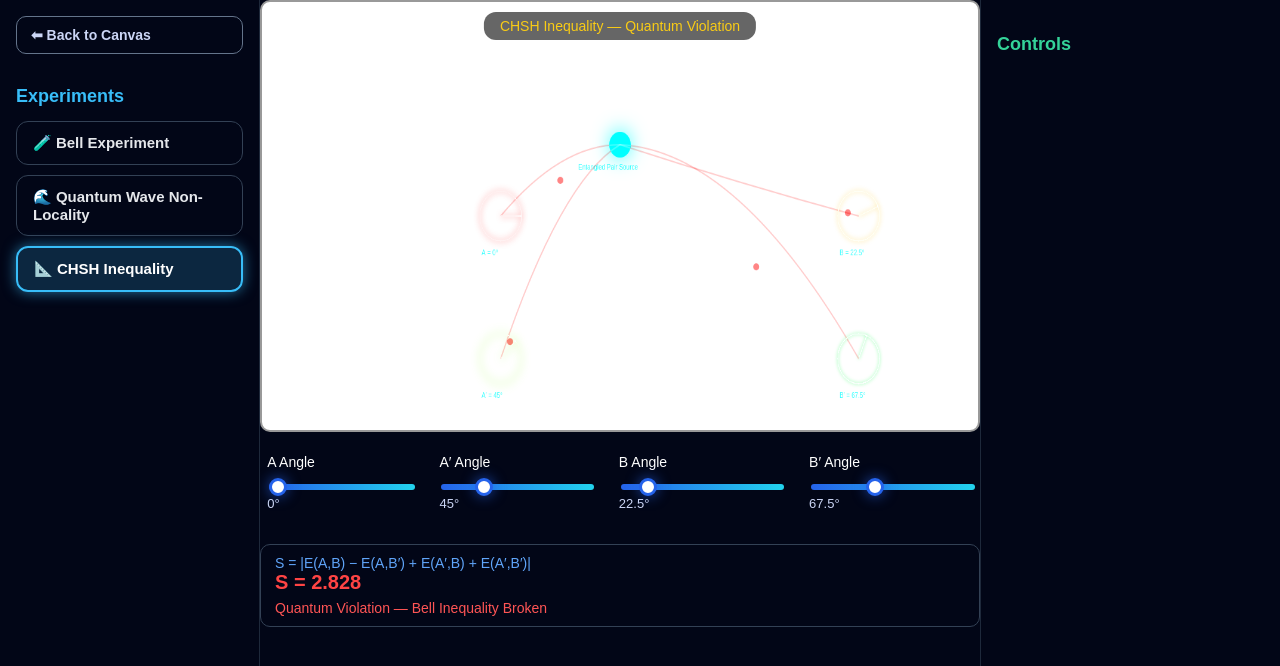
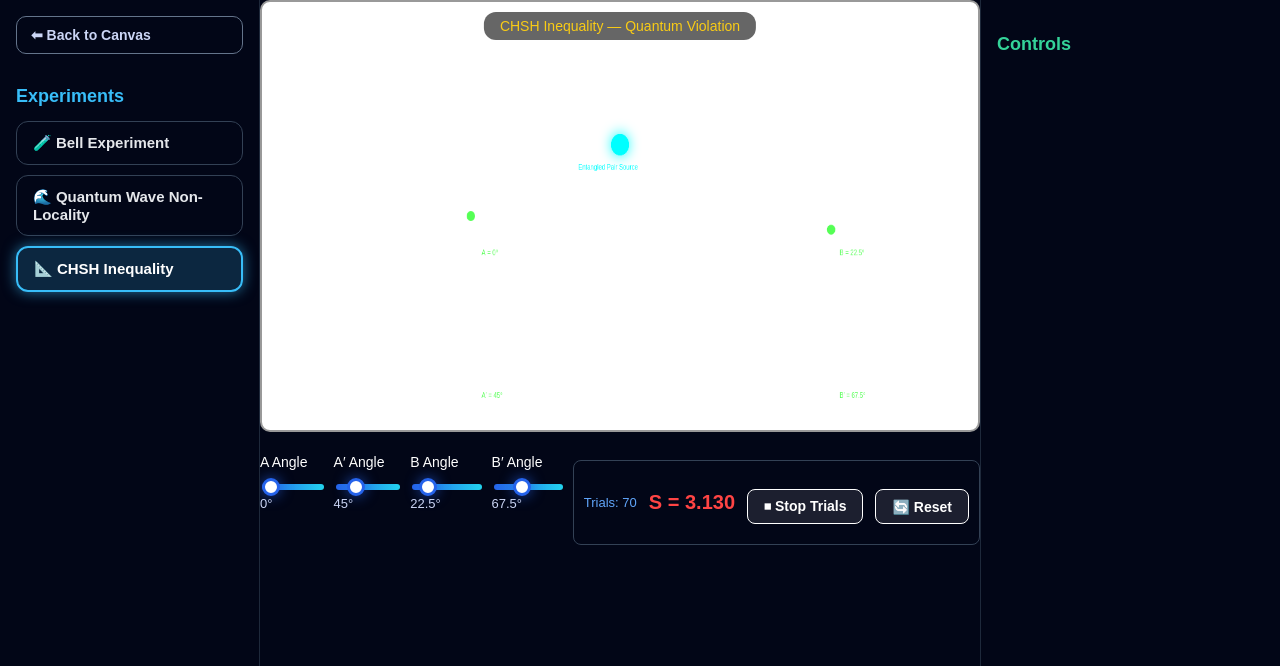
Before and after one commit to Assam157/RadiationLab, a React (Create React App) app: page /quantum in a window 1280 px wide. Both pictures are taken after a click on the button "📐 CHSH Inequality". Shown: the top 666 px of the page. Built offline with nearby package versions, Linux system fonts and the light colour scheme.

Commit message:
Add files via upload

```diff
--- a/src/components/CHSHinequlity.jsx
+++ b/src/components/CHSHinequlity.jsx
@@ -4,12 +4,14 @@ import "./QuantumLab.css";
 /* ================= CONSTANTS ================= */
 const W = 1200;
 const H = 600;
+const TRIAL_RATE = 25;
 
 /* ================= COMPONENT ================= */
 export default function CHSHInequalityLab() {
   const canvasRef = useRef(null);
   const animationRef = useRef(null);
-  const [phase, setPhase] = useState(0);
+  const trialIntervalRef = useRef(null);
+  const phaseRef = useRef(0);
 
   /* ================= ANGLES ================= */
   const [A, setA] = useState(0);
@@ -17,27 +19,69 @@ export default function CHSHInequalityLab() {
   const [B, setB] = useState(22.5);
   const [Bp, setBp] = useState(67.5);
 
+  /* ================= CONTROL ================= */
+  const [running, setRunning] = useState(true);
+  const [showLines, setShowLines] = useState(false);
+  const [flash, setFlash] = useState(null);
+
+  /* ================= TRIAL DATA ================= */
+  const trialsRef = useRef({
+    AB: [],
+    ABp: [],
+    ApB: [],
+    ApBp: [],
+    count: 0,
+  });
+
   /* ================= CORRELATION ================= */
-  const E = (a, b) =>
-    -Math.cos((2 * (a - b) * Math.PI) / 180);
+
+  const E = (arr) =>
+    arr.length === 0 ? 0 : arr.reduce((s, v) => s + v, 0) / arr.length;
 
   const S = Math.abs(
-    E(A, B) -
-      E(A, Bp) +
-      E(Ap, B) +
-      E(Ap, Bp)
+    E(trialsRef.current.AB) -
+      E(trialsRef.current.ABp) +
+      E(trialsRef.current.ApB) +
+      E(trialsRef.current.ApBp)
   );
 
-  /* ================= ANIMATION ================= */
+  /* ================= TRIAL LOOP ================= */
   useEffect(() => {
-    animationRef.current = requestAnimationFrame(step);
+    if (running) {
+      trialIntervalRef.current = setInterval(runTrial, 1000 / TRIAL_RATE);
+    } else {
+      clearInterval(trialIntervalRef.current);
+      setShowLines(true);
+    }
+    return () => clearInterval(trialIntervalRef.current);
+  }, [running]);
+
+  /* ================= DRAW LOOP ================= */
+  useEffect(() => {
+    animationRef.current = requestAnimationFrame(draw);
     return () => cancelAnimationFrame(animationRef.current);
-  }, []);
+  }, [showLines, flash, A, Ap, B, Bp]);
 
-  const step = () => {
-    setPhase((p) => p + 0.03);
-    draw();
-    animationRef.current = requestAnimationFrame(step);
+  /* ================= SINGLE TRIAL ================= */
+  const runTrial = () => {
+    const settings = [
+      ["AB", A, B],
+      ["ABp", A, Bp],
+      ["ApB", Ap, B],
+      ["ApBp", Ap, Bp],
+    ];
+    const [key, a, b] = settings[Math.floor(Math.random() * 4)];
+
+    const theta = ((a - b) * Math.PI) / 180;
+    const same = Math.cos(theta) ** 2;
+
+    const Aout = Math.random() < 0.5 ? 1 : -1;
+    const Bout = Math.random() < same ? Aout : -Aout;
+
+    trialsRef.current[key].push(Aout * Bout);
+    trialsRef.current.count++;
+
+    setFlash({ key, A: Aout, B: Bout });
   };
 
   /* ================= DRAW ================= */
@@ -46,71 +90,69 @@ export default function CHSHInequalityLab() {
     ctx.clearRect(0, 0, W, H);
     ctx.globalCompositeOperation = "lighter";
 
+    phaseRef.current += 0.02;
+
     drawSource(ctx);
-    drawAnalyzer(ctx, 400, H / 2, A, "A");
-    drawAnalyzer(ctx, 400, H / 2 + 200, Ap, "A′");
 
-    drawAnalyzer(ctx, 1000, H / 2, B, "B");
-    drawAnalyzer(ctx, 1000, H / 2 + 200, Bp, "B′");
+    drawAnalyzer(ctx, 400, H / 2, A, "A", flash?.key?.includes("A"), flash?.A);
+    drawAnalyzer(ctx, 400, H / 2 + 200, Ap, "A′", flash?.key?.includes("Ap"), flash?.A);
 
-    drawConnections(ctx);
+    drawAnalyzer(ctx, 1000, H / 2, B, "B", flash?.key?.includes("B"), flash?.B);
+    drawAnalyzer(ctx, 1000, H / 2 + 200, Bp, "B′", flash?.key?.includes("Bp"), flash?.B);
+
+    if (showLines) drawCurvedConnections(ctx);
+
+    animationRef.current = requestAnimationFrame(draw);
   };
 
-  /* ================= SOURCE ================= */
+  /* ================= DRAW HELPERS ================= */
   const drawSource = (ctx) => {
-    ctx.fillStyle = "rgba(0,255,255,0.8)";
+    ctx.fillStyle = "#00ffff";
     ctx.shadowColor = "#00ffff";
-    ctx.shadowBlur = 30 + Math.sin(phase) * 10;
-
+    ctx.shadowBlur = 20;
     ctx.beginPath();
-    ctx.arc(W / 2, H / 2 - 100, 18, 0, Math.PI * 2);
+    ctx.arc(W / 2, H / 2 - 100, 15, 0, Math.PI * 2);
     ctx.fill();
-
     ctx.shadowBlur = 0;
-    ctx.fillText(
-      "Entangled Pair Source",
-      W / 2 - 70,
-      H / 2 - 65
-    );
+    ctx.fillText("Entangled Pair Source", W / 2 - 70, H / 2 - 65);
   };
 
-  /* ================= ANALYZER ================= */
-  const drawAnalyzer = (ctx, x, y, angle, label) => {
+  const drawAnalyzer = (ctx, x, y, angle, label, active, value) => {
     const rad = (angle * Math.PI) / 180;
-    const glow = 10 + Math.sin(phase + angle) * 5;
 
-    ctx.strokeStyle = "rgba(255,255,255,0.9)";
+    /* Analyzer ring */
+    ctx.strokeStyle = "#ffffff";
     ctx.lineWidth = 2;
-
-    ctx.shadowColor = `hsla(${angle * 2},100%,70%,0.8)`;
-    ctx.shadowBlur = glow;
-
     ctx.beginPath();
     ctx.arc(x, y, 35, 0, Math.PI * 2);
     ctx.stroke();
 
+    /* Axis */
     ctx.beginPath();
-    ctx.moveTo(x, y);
-    ctx.lineTo(
-      x + 35 * Math.cos(rad),
-      y - 35 * Math.sin(rad)
-    );
+    ctx.moveTo(x - 35 * Math.cos(rad), y + 35 * Math.sin(rad));
+    ctx.lineTo(x + 35 * Math.cos(rad), y - 35 * Math.sin(rad));
     ctx.stroke();
 
-    ctx.shadowBlur = 0;
+    /* Particle outcome */
+    if (active && value !== null) {
+      const d = value === 1 ? -50 : 50;
+      const px = x + d * Math.cos(rad);
+      const py = y - d * Math.sin(rad);
+
+      ctx.fillStyle = value === 1 ? "#55ff55" : "#ff5555";
+      ctx.beginPath();
+      ctx.arc(px, py, 7, 0, Math.PI * 2);
+      ctx.fill();
+    }
+
     ctx.fillText(`${label} = ${angle}°`, x - 32, y + 55);
   };
 
-  /* ================= NON-LOCAL CONNECTIONS ================= */
-  const drawConnections = (ctx) => {
-    const alpha = 0.25 + Math.sin(phase) * 0.1;
-    const hue = S > 2 ? 0 : 140;
-
-    ctx.strokeStyle = `hsla(${hue},100%,60%,${alpha})`;
-    ctx.lineWidth = 2;
-
+  /* ================= CURVED MULTICOLORED LINKS ================= */
+  const drawCurvedConnections = (ctx) => {
     const sx = W / 2;
     const sy = H / 2 - 100;
+    const phase = phaseRef.current;
 
     const targets = [
       [400, H / 2],
@@ -120,50 +162,49 @@ export default function CHSHInequalityLab() {
     ];
 
     targets.forEach(([tx, ty], i) => {
+      const strength = Math.min(1, Math.abs(S) / 2.5);
+      const hue = 200 - 200 * strength;
+
+      ctx.strokeStyle = `hsla(${hue + i * 30},100%,60%,0.6)`;
+      ctx.lineWidth = 2;
+
       ctx.beginPath();
       ctx.moveTo(sx, sy);
-      ctx.quadraticCurveTo(
+      ctx.bezierCurveTo(
         (sx + tx) / 2,
-        sy + Math.sin(phase + i) * 60,
+        sy + Math.sin(phase + i) * 80,
+        (sx + tx) / 2,
+        ty - Math.sin(phase + i) * 80,
         tx,
         ty
       );
       ctx.stroke();
 
-      /* particle pulse */
+      /* Hollow wave packet */
       const t = (Math.sin(phase + i) + 1) / 2;
       const px = sx + (tx - sx) * t;
       const py = sy + (ty - sy) * t;
 
-      ctx.fillStyle = `hsla(${hue},100%,70%,0.8)`;
+      ctx.strokeStyle = `hsla(${hue + i * 30},100%,70%,0.8)`;
       ctx.beginPath();
-      ctx.arc(px, py, 5, 0, Math.PI * 2);
-      ctx.fill();
+      ctx.arc(px, py, 9, 0, Math.PI * 2);
+      ctx.stroke();
     });
   };
 
   /* ================= UI ================= */
   return (
     <div className="quantum-lab-container">
-      <canvas
-        ref={canvasRef}
-        width={W}
-        height={H}
-        className="quantum-canvas"
-      />
+
+      <canvas ref={canvasRef} width={W} height={H} className="quantum-canvas" />
 
       <div className="controls grid">
         <AngleSlider label="A" value={A} set={setA} />
         <AngleSlider label="A′" value={Ap} set={setAp} />
         <AngleSlider label="B" value={B} set={setB} />
         <AngleSlider label="B′" value={Bp} set={setBp} />
-      </div>
-
-      <div className="ql-info-box">
-        <div>
-          S = |E(A,B) − E(A,B′) + E(A′,B) + E(A′,B′)|
-        </div>
-
+            <div className="ql-info-box">
+        <div>Trials: {trialsRef.current.count}</div>
         <strong
           style={{
             fontSize: "20px",
@@ -172,18 +213,31 @@ export default function CHSHInequalityLab() {
         >
           S = {S.toFixed(3)}
         </strong>
-
-        <div
-          style={{
-            marginTop: "6px",
-            color: S > 2 ? "#ff5555" : "#55ff55",
+         <div className="controls">
+        <button onClick={() => setRunning(false)}>⏹ Stop Trials</button>
+        <button
+          onClick={() => {
+            trialsRef.current = { AB: [], ABp: [], ApB: [], ApBp: [], count: 0 };
+            setShowLines(false);
+            setRunning(true);
           }}
         >
-          {S > 2
-            ? "Quantum Violation — Bell Inequality Broken"
-            : "Classical (Local Hidden Variables)"}
+          🔄 Reset
+        </button>
+
+      </div>
+
+
         </div>
+
       </div>
+
+
+
+
+
+
+
     </div>
   );
 }
--- a/src/components/QuantumLab.css
+++ b/src/components/QuantumLab.css
@@ -120,16 +120,23 @@
 /* ===============================
    INFO BOX
    =============================== */
-
-.ql-info-box {
-  margin-top: 12px;
-  padding: 10px 14px;
-  border-radius: 10px;
+ .ql-info-box {
+  margin-top: 6px;
+  padding: 6px 10px;
+  border-radius: 8px;
   border: 1px solid #334155;
   background: #020617;
   color: #60a5fa;
-  font-size: 14px;
+  font-size: 13px;
+
+  display: flex;              /* 🔑 */
+  align-items: center;        /* vertical centering */
+  gap: 12px;                  /* spacing between items */
+  white-space: nowrap;        /* keep single line */
+
 }
+
+
 /* ===============================
    BACK BUTTON
    =============================== */
@@ -245,3 +252,14 @@
     font-size: 13px;
   }
 }
+@media (max-width: 768px) {
+  .ql-root {
+    height: auto;          /* allow natural height */
+    min-height: 100vh;     /* still fill screen */
+    overflow-y: auto;      /* ENABLE SCROLL */
+  }
+
+  .ql-controls {
+    overflow-y: auto;     /* scroll controls if long */
+  }
+}
```
